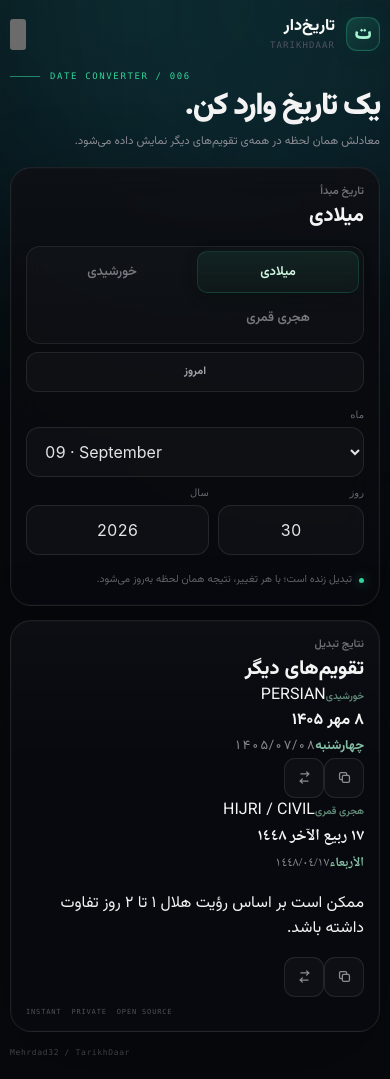
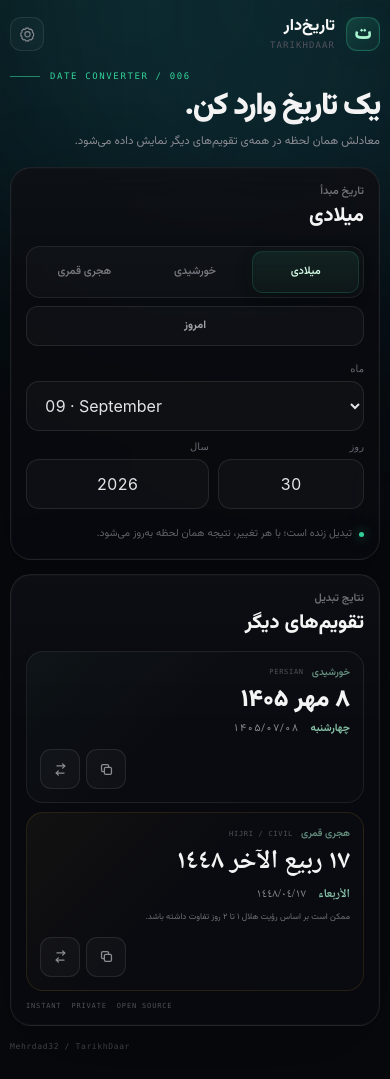
Before and after one commit to Mehrdad32/TarikhDaar, a React (Vite) app: page / in a window 390 px wide. Built offline with nearby package versions, Linux system fonts and the light colour scheme.

Commit message:
feat: style multi-calendar results and settings

```diff
--- a/src/styles.css
+++ b/src/styles.css
@@ -1012,3 +1012,467 @@ button {
     display: none;
   }
 }
+
+
+/* Alpha 4: multi-calendar results and settings */
+.topbar-actions {
+  display: flex;
+  align-items: center;
+  gap: 10px;
+}
+
+.settings-trigger,
+.settings-close {
+  display: inline-grid;
+  place-items: center;
+  border: 1px solid rgba(255, 255, 255, 0.09);
+  background: rgba(255, 255, 255, 0.025);
+  color: #8a8b93;
+  cursor: pointer;
+  transition: border-color 140ms ease, background 140ms ease, color 140ms ease;
+}
+
+.settings-trigger {
+  width: 36px;
+  height: 36px;
+  border-radius: 11px;
+}
+
+.settings-trigger svg {
+  width: 17px;
+  height: 17px;
+  fill: none;
+  stroke: currentColor;
+  stroke-width: 1.55;
+  stroke-linecap: round;
+  stroke-linejoin: round;
+}
+
+.settings-trigger:hover,
+.settings-trigger:focus-visible,
+.settings-close:hover,
+.settings-close:focus-visible {
+  outline: none;
+  border-color: rgba(52, 211, 153, 0.26);
+  background: rgba(52, 211, 153, 0.05);
+  color: #d1fae5;
+}
+
+.calendar-switch-three {
+  grid-template-columns: repeat(3, minmax(0, 1fr));
+}
+
+.calendar-switch-three button {
+  padding-inline: 9px;
+  white-space: nowrap;
+}
+
+.date-inputs.calendar-arabic input,
+.date-inputs.calendar-arabic select {
+  font-family: "Noto Naskh Arabic Variable", "Noto Naskh Arabic", serif;
+}
+
+.date-inputs.calendar-arabic input {
+  direction: rtl;
+  text-align: center;
+  font-size: 17px;
+}
+
+.hijri-source-note,
+.hijri-settings-note {
+  display: flex;
+  align-items: flex-start;
+  gap: 8px;
+  color: #8f8f98;
+}
+
+.hijri-source-note {
+  margin-top: 12px;
+  font-size: 9.5px;
+  line-height: 1.75;
+}
+
+.hijri-source-note > span,
+.hijri-settings-note > span {
+  display: inline-grid;
+  place-items: center;
+  flex: 0 0 auto;
+  width: 18px;
+  height: 18px;
+  border: 1px solid rgba(251, 191, 36, 0.16);
+  border-radius: 50%;
+  background: rgba(251, 191, 36, 0.055);
+  color: #fbbf24;
+  font-family: ui-monospace, SFMono-Regular, Menlo, Consolas, monospace;
+  font-size: 9px;
+  font-weight: 700;
+}
+
+.results-stack {
+  display: grid;
+  gap: 9px;
+  margin-top: 14px;
+  flex: 1;
+  min-height: 0;
+}
+
+.calendar-result {
+  position: relative;
+  display: grid;
+  grid-template-columns: minmax(0, 1fr) auto;
+  gap: 12px;
+  align-items: center;
+  min-height: 119px;
+  padding: 14px 14px 13px;
+  border: 1px solid rgba(255, 255, 255, 0.075);
+  border-radius: 17px;
+  background:
+    linear-gradient(135deg, rgba(52, 211, 153, 0.035), transparent 45%),
+    rgba(255, 255, 255, 0.012);
+}
+
+.calendar-result-hijri {
+  border-color: rgba(251, 191, 36, 0.11);
+  background:
+    linear-gradient(135deg, rgba(251, 191, 36, 0.035), transparent 46%),
+    rgba(255, 255, 255, 0.012);
+}
+
+.calendar-result-disabled {
+  opacity: 0.62;
+}
+
+.calendar-result-main {
+  min-width: 0;
+}
+
+.calendar-result-heading {
+  display: flex;
+  align-items: center;
+  gap: 8px;
+}
+
+.calendar-result-code {
+  color: #50525a;
+  font-family: ui-monospace, SFMono-Regular, Menlo, Consolas, monospace;
+  font-size: 7px;
+  letter-spacing: 0.1em;
+}
+
+.calendar-result-primary {
+  display: block;
+  margin-top: 4px;
+  color: #f4f4f5;
+  font-size: clamp(21px, 2.4vw, 30px);
+  font-weight: 820;
+  line-height: 1.35;
+}
+
+.calendar-result-primary.calendar-arabic {
+  font-size: clamp(23px, 2.6vw, 32px);
+  font-weight: 650;
+  letter-spacing: 0;
+}
+
+.calendar-result-meta-line {
+  display: flex;
+  align-items: center;
+  flex-wrap: wrap;
+  gap: 7px 12px;
+  margin-top: 4px;
+}
+
+.calendar-result-meta-line .result-weekday,
+.calendar-result-meta-line .result-numeric {
+  margin-top: 0;
+  align-self: auto;
+  font-size: 10.5px;
+}
+
+.calendar-result-meta-line .calendar-arabic {
+  font-size: 12px;
+}
+
+.calendar-result-error {
+  display: block;
+  margin-top: 7px;
+  color: #8f8f98;
+  font-size: 11px;
+  line-height: 1.7;
+}
+
+.calendar-result-actions {
+  display: flex;
+  align-items: center;
+  gap: 6px;
+}
+
+.hijri-note {
+  margin: 5px 0 0;
+  color: #6f7078;
+  font-size: 8.5px;
+  line-height: 1.7;
+}
+
+.settings-backdrop {
+  position: fixed;
+  z-index: 100;
+  inset: 0;
+  display: grid;
+  place-items: center;
+  padding: 18px;
+  background: rgba(0, 0, 0, 0.64);
+  backdrop-filter: blur(9px);
+}
+
+.settings-panel {
+  width: min(480px, 100%);
+  max-height: min(680px, calc(100dvh - 36px));
+  overflow: auto;
+  border: 1px solid rgba(255, 255, 255, 0.11);
+  border-radius: 24px;
+  background:
+    radial-gradient(circle at 12% 0%, rgba(16, 185, 129, 0.07), transparent 18rem),
+    #0a0c11;
+  box-shadow: 0 40px 120px rgba(0, 0, 0, 0.55);
+}
+
+.settings-header {
+  position: sticky;
+  z-index: 2;
+  top: 0;
+  display: flex;
+  align-items: flex-start;
+  justify-content: space-between;
+  gap: 14px;
+  padding: 20px 20px 16px;
+  border-bottom: 1px solid rgba(255, 255, 255, 0.075);
+  background: rgba(10, 12, 17, 0.94);
+  backdrop-filter: blur(16px);
+}
+
+.settings-header h2 {
+  margin: 3px 0 0;
+  font-size: 23px;
+}
+
+.settings-close {
+  width: 34px;
+  height: 34px;
+  border-radius: 10px;
+  font-size: 21px;
+  line-height: 1;
+}
+
+.settings-section {
+  padding: 18px 20px;
+  border-bottom: 1px solid rgba(255, 255, 255, 0.07);
+}
+
+.settings-section-title {
+  display: flex;
+  align-items: center;
+  justify-content: space-between;
+  color: #d4d4d8;
+  font-size: 13px;
+  font-weight: 720;
+}
+
+.settings-section-title small {
+  color: #50525a;
+  font-family: ui-monospace, SFMono-Regular, Menlo, Consolas, monospace;
+  font-size: 7px;
+  letter-spacing: 0.14em;
+}
+
+.settings-field {
+  display: grid;
+  gap: 8px;
+  margin-top: 15px;
+}
+
+.settings-field > span {
+  color: #72737c;
+  font-size: 10px;
+}
+
+.settings-field select {
+  width: 100%;
+  height: 43px;
+  border: 1px solid rgba(255, 255, 255, 0.09);
+  border-radius: 12px;
+  outline: none;
+  background: rgba(255, 255, 255, 0.026);
+  color: #d4d4d8;
+  padding: 0 12px;
+}
+
+.settings-field select option {
+  background: #0d1015;
+}
+
+.adjustment-switch {
+  display: grid;
+  grid-template-columns: repeat(5, 1fr);
+  gap: 5px;
+}
+
+.adjustment-switch button {
+  min-height: 38px;
+  border: 1px solid rgba(255, 255, 255, 0.08);
+  border-radius: 10px;
+  background: rgba(255, 255, 255, 0.02);
+  color: #71717a;
+  cursor: pointer;
+  font-family: ui-monospace, SFMono-Regular, Menlo, Consolas, monospace;
+}
+
+.adjustment-switch button.active {
+  border-color: rgba(52, 211, 153, 0.24);
+  background: rgba(52, 211, 153, 0.07);
+  color: #a7f3d0;
+}
+
+.hijri-settings-note {
+  margin-top: 14px;
+  padding: 11px 12px;
+  border: 1px solid rgba(251, 191, 36, 0.09);
+  border-radius: 12px;
+  background: rgba(251, 191, 36, 0.025);
+}
+
+.hijri-settings-note p {
+  margin: 0;
+  font-size: 9.5px;
+  line-height: 1.9;
+}
+
+.toggle-row {
+  display: flex;
+  align-items: center;
+  justify-content: space-between;
+  gap: 16px;
+  margin-top: 14px;
+  cursor: pointer;
+}
+
+.toggle-row > div {
+  display: grid;
+  gap: 3px;
+}
+
+.toggle-row strong {
+  color: #d4d4d8;
+  font-size: 12px;
+  font-weight: 650;
+}
+
+.toggle-row small {
+  color: #5f6068;
+  font-size: 9px;
+}
+
+.toggle-row input {
+  width: 38px;
+  height: 20px;
+  accent-color: #34d399;
+  cursor: pointer;
+}
+
+.settings-footer {
+  display: flex;
+  align-items: center;
+  justify-content: space-between;
+  gap: 14px;
+  padding: 15px 20px 18px;
+}
+
+.settings-footer span {
+  color: #575860;
+  font-size: 8.5px;
+}
+
+.settings-footer button {
+  border: 0;
+  background: transparent;
+  color: #8f8f98;
+  cursor: pointer;
+  font-size: 10px;
+}
+
+.settings-footer button:hover {
+  color: #d4d4d8;
+}
+
+@media (min-width: 900px) and (min-height: 680px) {
+  .result-panel {
+    min-height: 330px;
+  }
+
+  .results-stack {
+    grid-template-rows: repeat(2, minmax(0, 1fr));
+  }
+}
+
+@media (max-width: 600px) {
+  .topbar-actions {
+    gap: 7px;
+  }
+
+  .settings-trigger {
+    width: 34px;
+    height: 34px;
+  }
+
+  .source-controls {
+    flex-direction: column;
+  }
+
+  .calendar-switch-three {
+    width: 100%;
+  }
+
+  .today-button {
+    min-height: 40px;
+  }
+
+  .calendar-result {
+    min-height: 132px;
+    padding: 13px;
+  }
+
+  .calendar-result-primary {
+    font-size: 24px;
+  }
+
+  .calendar-result-primary.calendar-arabic {
+    font-size: 26px;
+  }
+
+  .settings-backdrop {
+    align-items: end;
+    padding: 0;
+  }
+
+  .settings-panel {
+    width: 100%;
+    max-height: 88dvh;
+    border-radius: 24px 24px 0 0;
+    border-bottom: 0;
+  }
+}
+
+@media (max-width: 390px) {
+  .calendar-switch-three button {
+    padding-inline: 5px;
+    font-size: 11px;
+  }
+
+  .calendar-result {
+    grid-template-columns: 1fr;
+  }
+
+  .calendar-result-actions {
+    justify-content: flex-end;
+  }
+}
```
